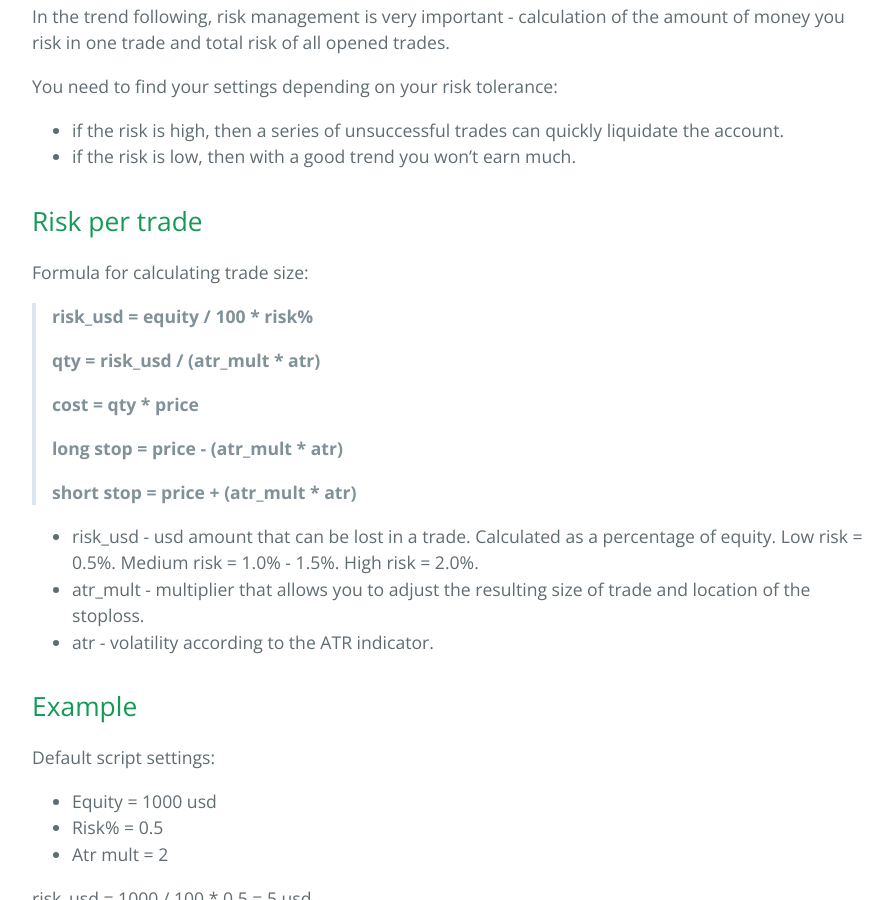
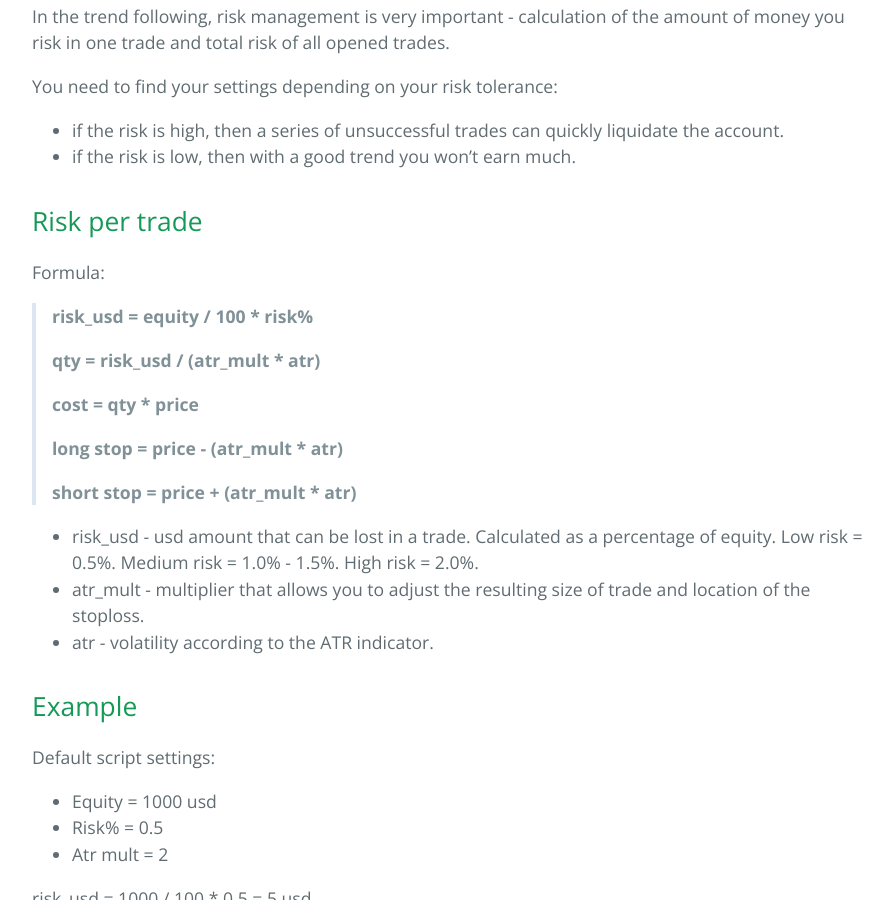
Before and after one commit to sergeyen7/sergeyen7.github.io, a Jekyll site: the page built from index.md, in a window 1280 px wide and 900 px high, scrolled down 12273 px. Shown: the whole window, without its empty margins (192-1085 px from the left). Built offline with Jekyll 4.4.1, drawn with Linux system fonts in a browser that asks for light colours; nearby versions of some CDN libraries.

Commit message:
Update index.md

```diff
--- a/index.md
+++ b/index.md
@@ -341,7 +341,7 @@ You need to find your settings depending on your risk tolerance:
 
 ## Risk per trade
 
-Formula for calculating trade size:
+Formula:
 
 > **risk_usd = equity / 100 * risk%**
 >
```
